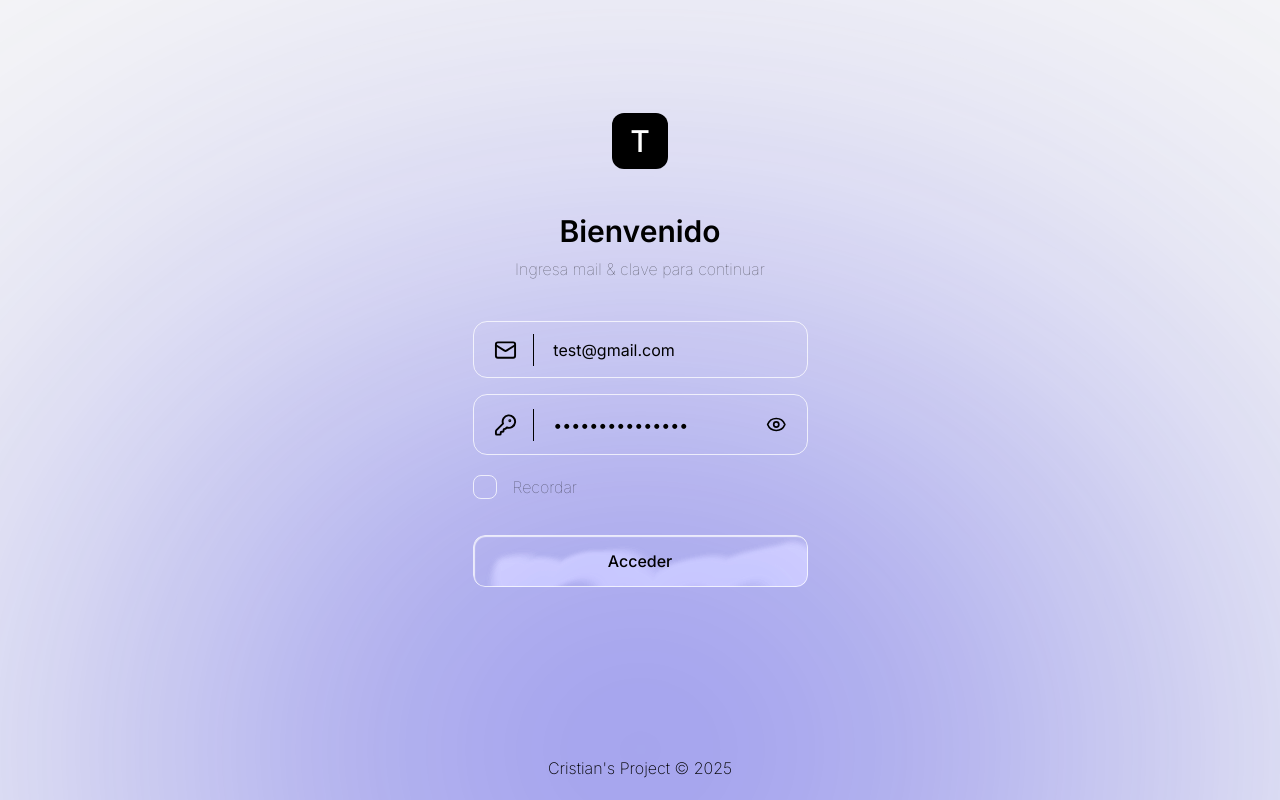
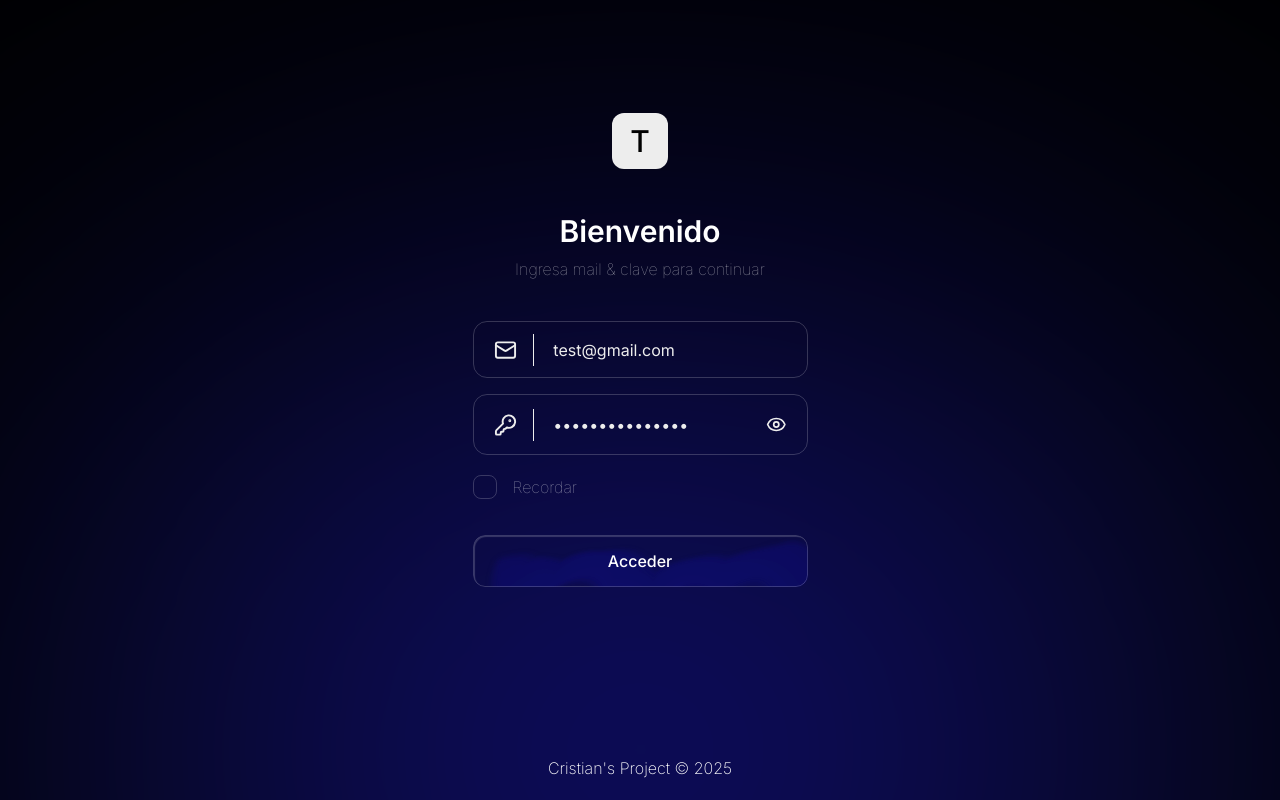
Before and after one commit to crisjmartinx/todoflow-frontend, a Next.js app: page / in a window 1280 px wide. Built offline with nearby package versions, Linux system fonts and the light colour scheme; no server answers.

Commit message:
refactor: deshabilitar la lógica de recuperación del tema guardado y establecer el tema por defecto en oscuro

```diff
--- a/src/components/theme/ThemeProvider.tsx
+++ b/src/components/theme/ThemeProvider.tsx
@@ -11,26 +11,26 @@ export default function ThemeProvider({
 }) {
   const [theme, setTheme] = useState<Theme>("dark");
 
-  useEffect(() => {
-    if (typeof window !== "undefined") {
-      const saved = localStorage.getItem("theme");
+  // useEffect(() => {
+  //   if (typeof window !== "undefined") {
+  //     const saved = localStorage.getItem("theme");
 
-      if (saved === "light" || saved === "dark") {
-        setTheme(saved);
-      } else {
-        const prefersDark = window.matchMedia(
-          "(prefers-color-scheme: dark)"
-        ).matches;
-        setTheme(prefersDark ? "dark" : "light");
-      }
-    }
-  }, []);
+  //     if (saved === "light" || saved === "dark") {
+  //       setTheme(saved);
+  //     } else {
+  //       const prefersDark = window.matchMedia(
+  //         "(prefers-color-scheme: dark)"
+  //       ).matches;
+  //       setTheme(prefersDark ? "dark" : "light");
+  //     }
+  //   }
+  // }, []);
 
   useEffect(() => {
     const html = document.documentElement;
     html.classList.remove("theme-light", "theme-dark");
     html.classList.add(`theme-${theme}`);
-    localStorage.setItem("theme", theme);
+    localStorage.setItem("theme", "dark");
   }, [theme]);
 
   // useEffect(() => {
```
